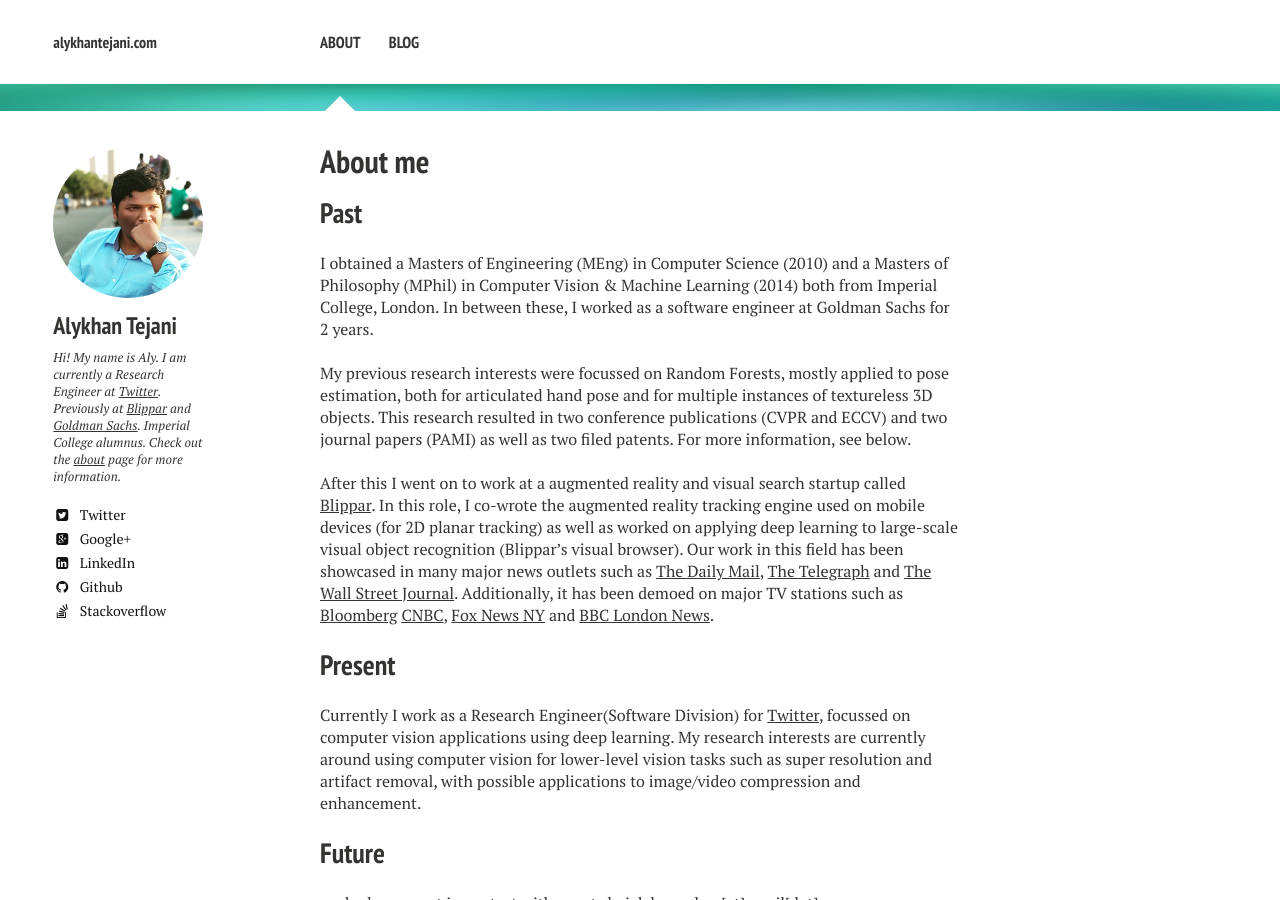
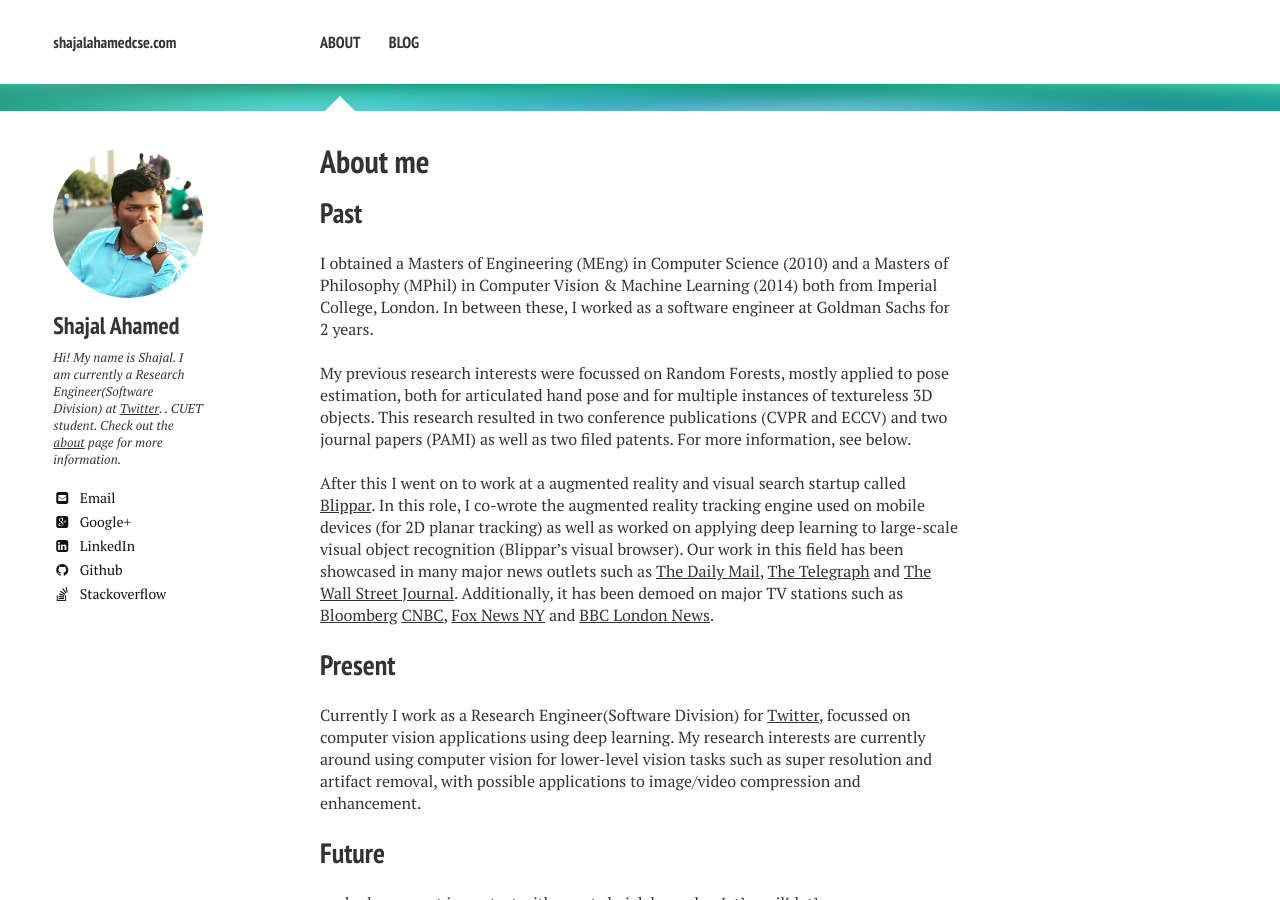
Before and after one commit to shajalahamedcse/shajalahamedcse.github.io, a Jekyll site: the page built from index.md, in a window 1280 px wide and 900 px high. Built offline with Jekyll 4.4.1, drawn with Linux system fonts in a browser that asks for light colours; nearby versions of some CDN libraries; some of the changed text lies outside the part shown.

Commit message:
change about me

```diff
--- a/_config.yml
+++ b/_config.yml
@@ -1,8 +1,8 @@
 # Site wide configuration
 
-title:            alykhantejani.com
+title:            shajalahamedcse.com
 locale:           en_US
-url:              https://alykhantejani.github.io
+url:              https://shajalahamedcse.github.io
 baseurl:          ""
 
 
@@ -28,23 +28,23 @@ kramdown:
 
 # Site owner
 owner:
-  name: Alykhan Tejani
+  name: Shajal Ahamed
   avatar: bio-photo.jpg
-  bio: "Hi! My name is Aly. I am currently a Research Engineer at <a class='author-bio-link' href='http://www.twitter.com'>Twitter</a>. Previously at <a class='author-bio-link' href='www.blippar.com'>Blippar</a> and <a class='author-bio-link' href='http://www.goldmansachs.com/'>Goldman Sachs</a>. Imperial College alumnus. Check out the <a class='author-bio-link' href = '/'>about</a> page for more information."
-  email:
+  bio: "Hi! My name is Shajal. I am currently a Research Engineer(Software Division) at <a class='author-bio-link' href='http://www.twitter.com'>Twitter</a>. . CUET student. Check out the <a class='author-bio-link' href = '/'>about</a> page for more information."
+  email: shajalahamedcse@gmail.com
   disqus-shortname:
-  twitter: alykhantejani
+  twitter:
   facebook: #username
   google:
-    plus: AlykhanTejani
+    plus: ShajalAhamed
     analytics:
     verify:
     ad-client:
     ad-slot:
   bing-verify:
-  github: alykhantejani
-  stackoverflow: 225814/aly
-  linkedin: alykhantejani
+  github: shajalahamedcse
+  stackoverflow: 5609026/shajal-ahamed
+  linkedin: shajal-ahamed-277a3379
   xing: #username
   instagram: #username
   lastfm: #username
```
